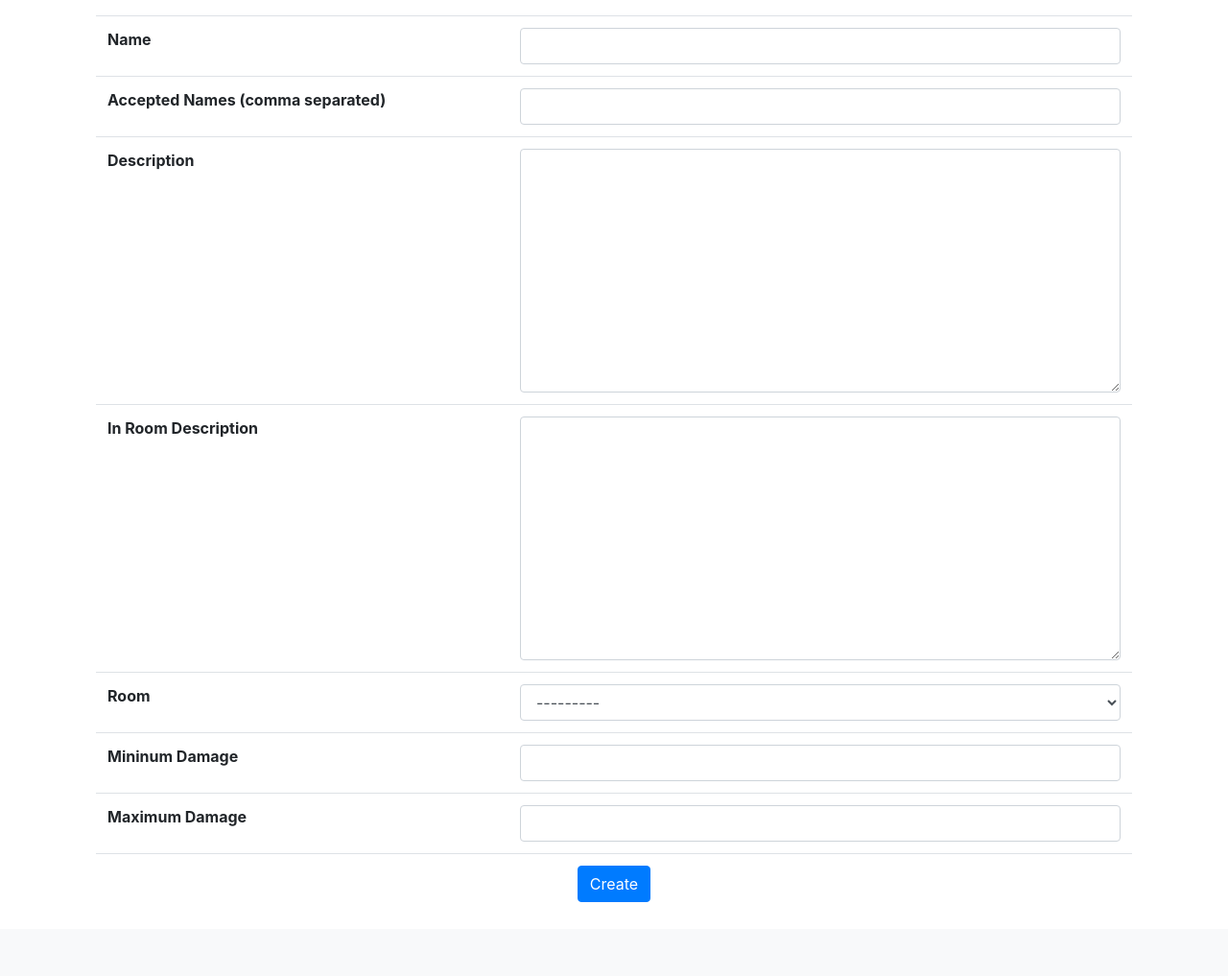
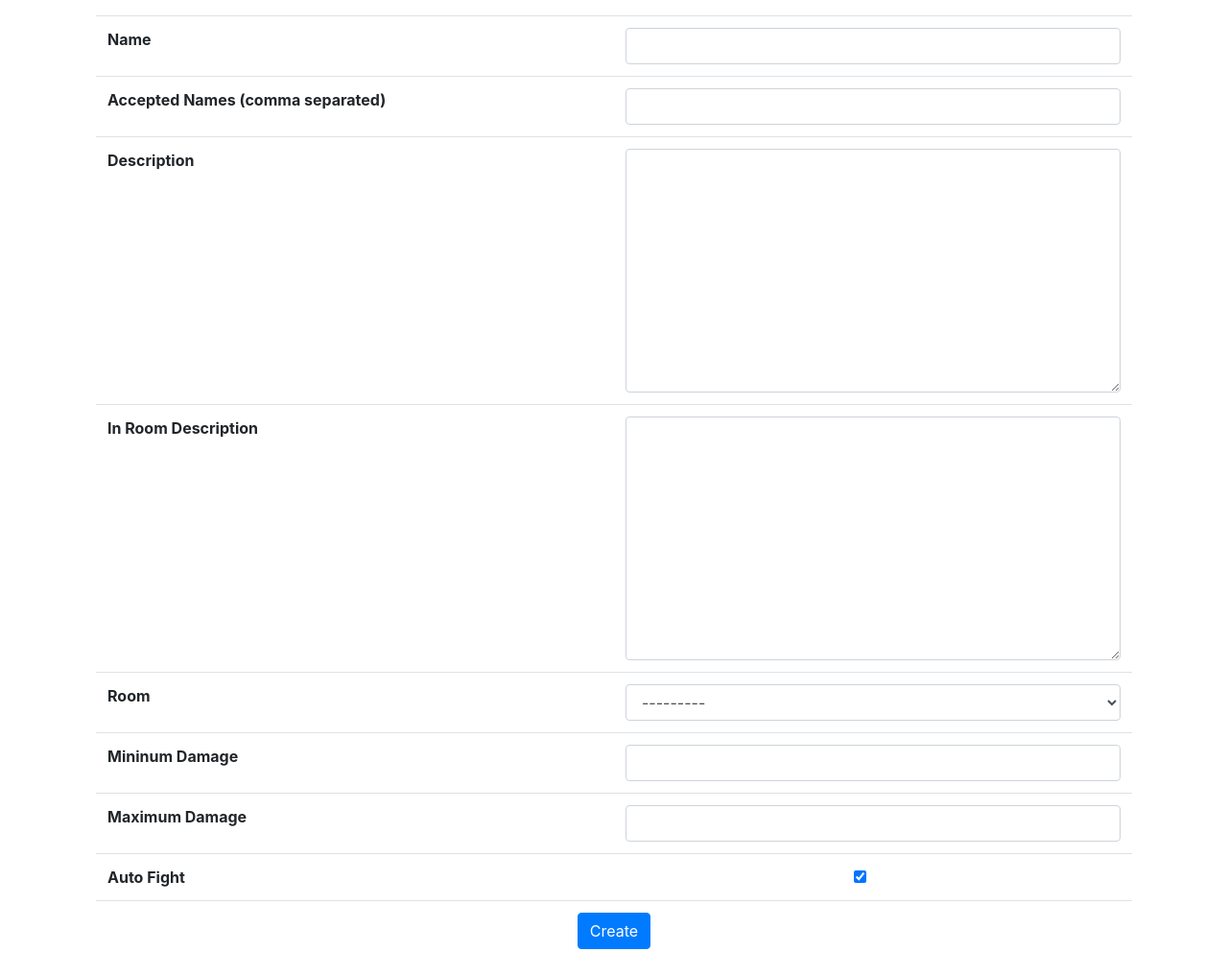
Before and after one commit to japhster/TBAC, a Django app: page /npc/enemy/new/1/ in a window 1280 px wide. Shown: the part 159-1176 px from the top of the page at 96% size. Before the commit the page ends 1099 px from the top, so only its background shows below. Run offline with Django 4.2, Linux system fonts and the light colour scheme; a user stored in the database is signed in; tables that the repository leaves empty hold one stand-in row (values such as "Sample post"); parts of the project's set-up code (start-up, migrations or seed data) failed here and were passed over; some libraries are stand-ins or nearby versions.

Commit message:
updated enemies to auto fight unless set to noot

```diff
--- a/npc/forms.py
+++ b/npc/forms.py
@@ -99,6 +99,11 @@ class EnemyForm(mixins.DamageForm):
         widget=forms.Select(attrs={"class": "form-control"}),
         required=False,
     )
+    auto_fight = forms.BooleanField(
+        widget=forms.CheckboxInput(attrs={"class": "form-check-input"}),
+        required=False,
+        initial=True
+    )
 
     def __init__(self, *args, game_pk, **kwargs):
         super().__init__(*args, **kwargs)
--- a/npc/models.py
+++ b/npc/models.py
@@ -43,6 +43,7 @@ class Enemy(mixins.SearchableMixin):
     in_room_description = models.CharField(max_length=1000)
     health = models.IntegerField(default=100)
     damage = models.OneToOneField("game.DamageOutput", on_delete=models.CASCADE)
+    auto_fight = models.BooleanField(default=True)
 
     # session tracking
     session = models.ForeignKey(
--- a/npc/templates/npc/enemy.html
+++ b/npc/templates/npc/enemy.html
@@ -22,6 +22,10 @@
     <tr>
       <th>Room</th>
       <td>{{ enemy.room.name }}</td>
+    </tr>
+    <tr>
+      <th>Auto Fight</th>
+      <td>{{ enemy.auto_fight | yesno | title }}</td>
     </tr>
   </table>
   <table class="table">
--- a/npc/templates/npc/enemy_form.html
+++ b/npc/templates/npc/enemy_form.html
@@ -13,7 +13,7 @@
 <div class="container">
   <form method="POST">
     {% csrf_token %}
-    <table class="table">
+    <table class="table table-fixed">
       <tr>
         <th>Name</th>
         <td>{{ form.name }} {{ form.name.errors.as_text }}</td>
@@ -36,6 +36,10 @@
       </tr>
       {% include "inclusions/damage_form.html" %}
       <tr>
+        <th>Auto Fight</th>
+        <td class="text-center">{{ form.auto_fight }} {{ form.auto_fight.errors.as_text }}</td>
+      </tr>
+      <tr>
         <th colspan=2 class="text-center">
           {% for error in form.non_field_errors %}
             <p>{{ error }}</p>
--- a/npc/views.py
+++ b/npc/views.py
@@ -280,6 +280,7 @@ def create_enemy(request, game_pk):
                 min_damage=form.cleaned_data["min_damage"],
                 max_damage=form.cleaned_data["max_damage"],
             ),
+            auto_fight=form.cleaned_data["auto_fight"],
         )
         return _enemy_redirect(enemy.pk)
 
@@ -312,6 +313,7 @@ def edit_enemy(request, enemy_pk):
             "in_room_description": enemy.in_room_description,
             "min_damage": enemy.damage.min_damage,
             "max_damage": enemy.damage.max_damage,
+            "auto_fight": enemy.auto_fight,
         },
     )
     if request.method == "POST" and form.is_valid():
@@ -320,6 +322,7 @@ def edit_enemy(request, enemy_pk):
         enemy.description = form.cleaned_data["description"]
         enemy.room = form.cleaned_data["room"]
         enemy.in_room_description = form.cleaned_data["in_room_description"]
+        enemy.auto_fight = form.cleaned_data["auto_fight"]
         enemy.save()
 
         damage = enemy.damage
```
Also changed, not shown: game/views/session.py (+6 -1 lines), npc/migrations/0020_enemy_auto_fight.py (added).
